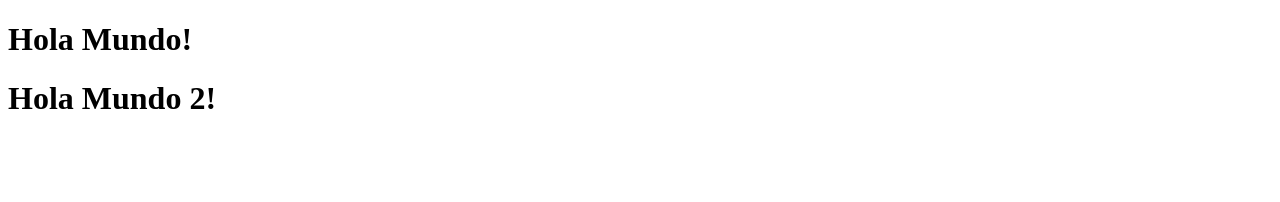
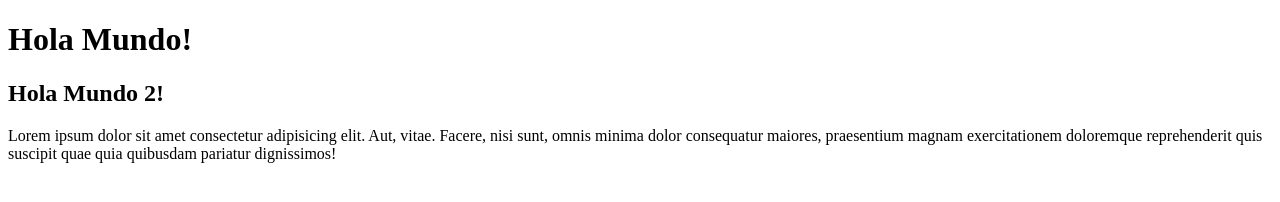
Before and after one commit to AdminEdison/App-web-gitHub, a plain HTML site: page index.html in a window 1280 px wide. Drawn offline with Linux system fonts and the light colour scheme.

Commit message:
Nueva linea

```diff
--- a/index.html
+++ b/index.html
@@ -6,6 +6,7 @@
 </head>
 <body>
     <h1>Hola Mundo!</h1>
-    <h1>Hola Mundo 2!</h1>
+    <h2>Hola Mundo 2!</h2>
+    <p>Lorem ipsum dolor sit amet consectetur adipisicing elit. Aut, vitae. Facere, nisi sunt, omnis minima dolor consequatur maiores, praesentium magnam exercitationem doloremque reprehenderit quis suscipit quae quia quibusdam pariatur dignissimos!</p>
 </body>
 </html>
```
